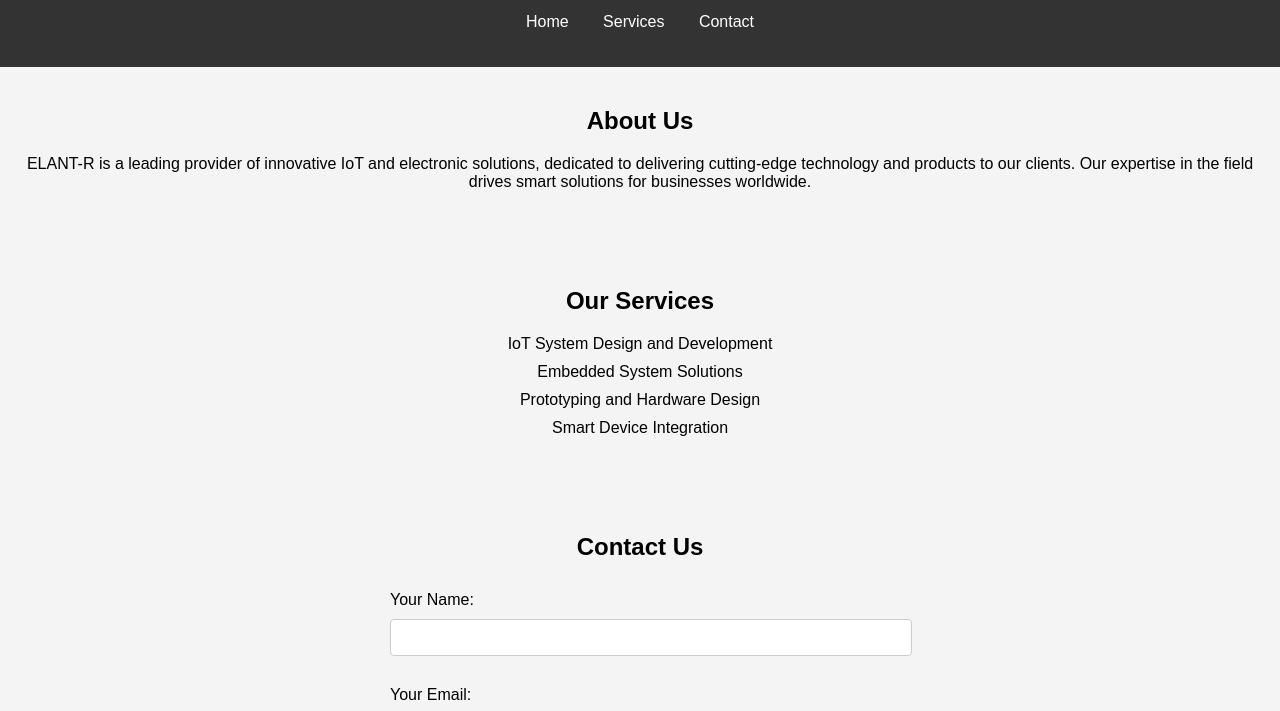
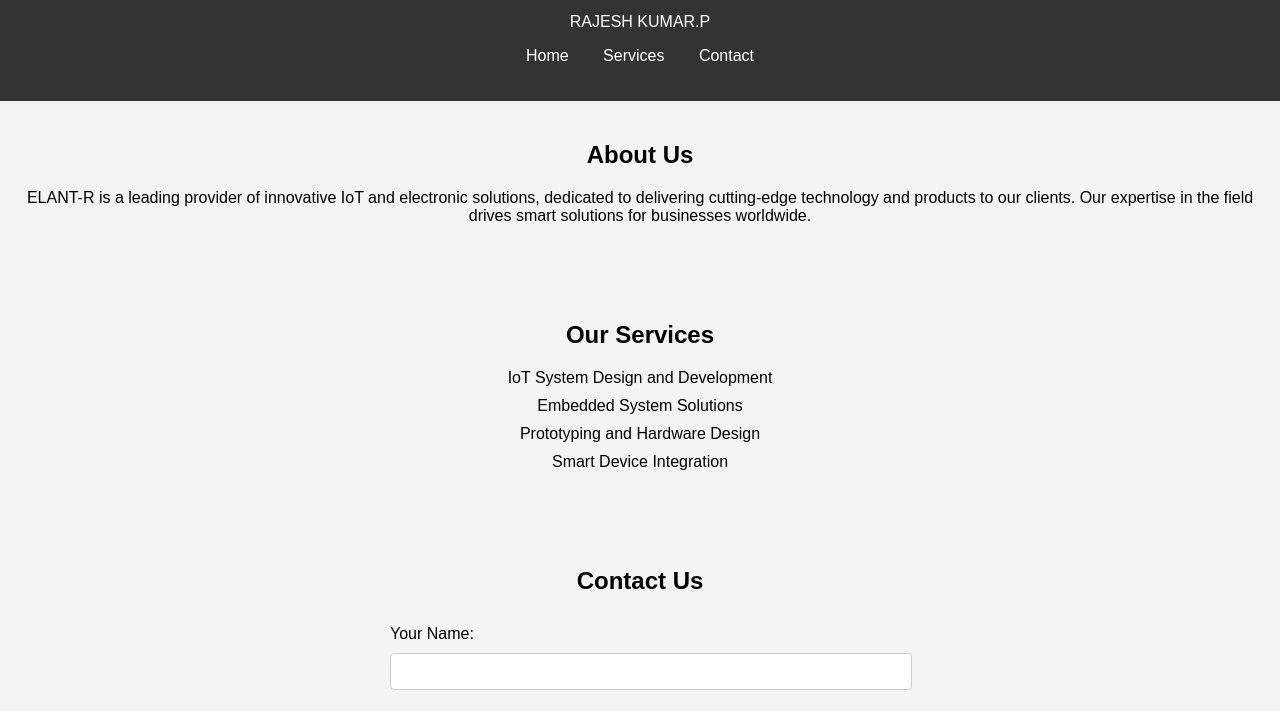
Before and after one commit to rajesh2002git/Elantr.com, a plain HTML site: page index.html in a window 1280 px wide. Shown: the part 94-805 px from the top of the page. Drawn offline with Linux system fonts and the light colour scheme.

Commit message:
Update index.html

```diff
--- a/index.html
+++ b/index.html
@@ -12,6 +12,7 @@
         <div class="container">
             <h1>Welcome to ELANT-R</h1>
             <p>Your Partner in IoT and Electronics Solutions</p>
+            <p>RAJESH KUMAR.P</p>
             <nav>
                 <ul>
                     <li><a href="#home">Home</a></li>
```
